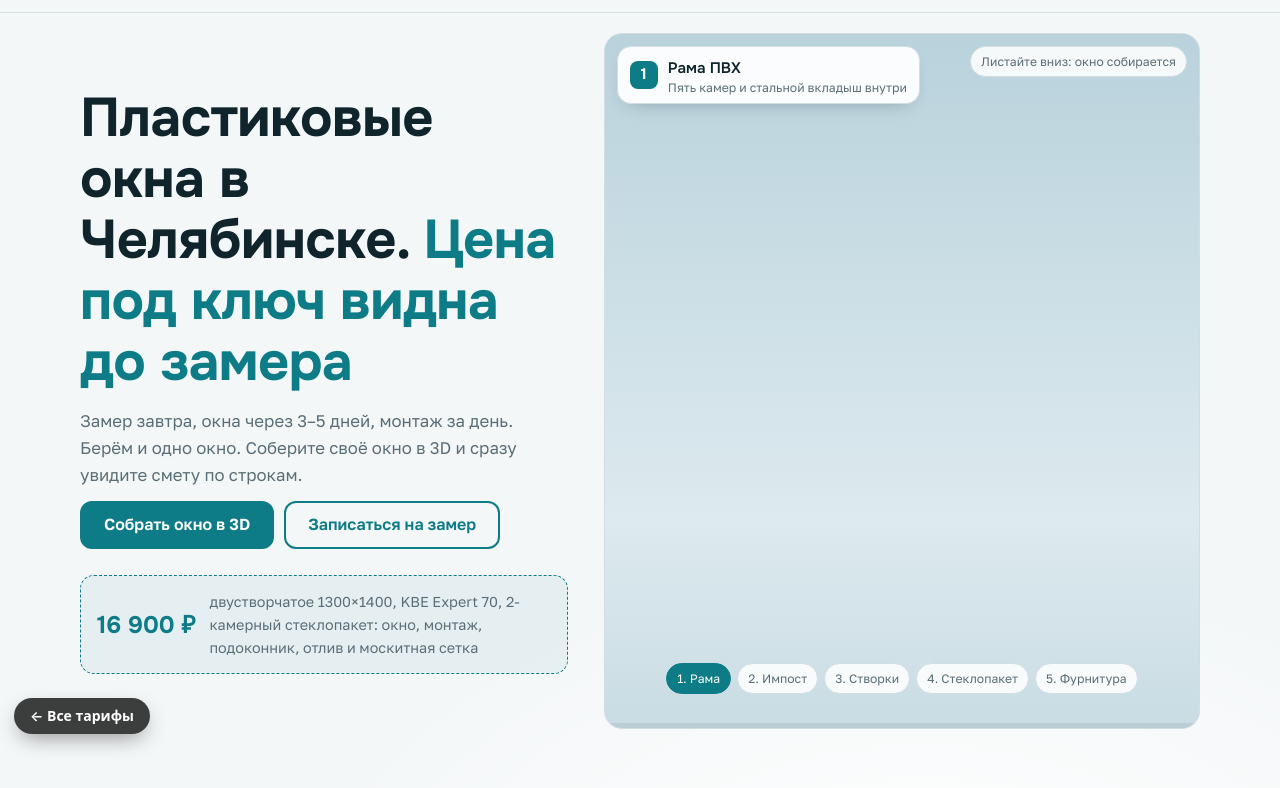
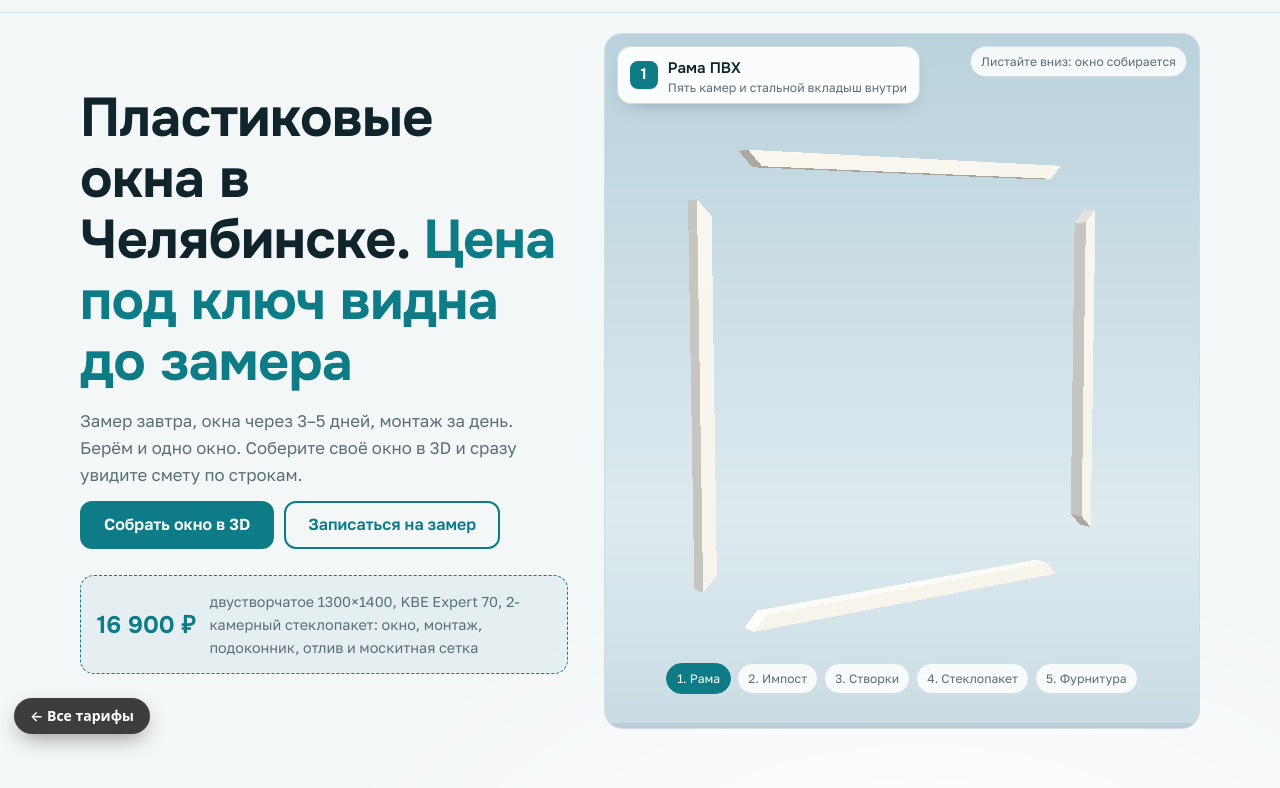
Before and after one commit to artemdobrovolskii1-bit/Okna-PVH, a plain HTML site: page 5-premium-plus/index.html in a window 1280 px wide. Shown: the part 52-840 px from the top of the page. Drawn offline with Linux system fonts and the light colour scheme.

Commit message:
Премиум+: рама видна на первом экране; адрес в README

```diff
--- a/5-premium-plus/index.html
+++ b/5-premium-plus/index.html
@@ -1076,7 +1076,7 @@ Viewer.prototype.updateCam=function(){
 };
 Viewer.prototype.heroApply=function(){
  var P=this.P,p=this.prog,M=this.M,i;if(!P)return;
- var e=ease(seg(p,0,.2));P.frame.forEach(function(m){var f=m.userData.from;m.position.set(f.x*(1-e),f.y*(1-e),f.z*(1-e))});
+ var e=.88+.12*ease(seg(p,0,.2));P.frame.forEach(function(m){var f=m.userData.from;m.position.set(f.x*(1-e),f.y*(1-e),f.z*(1-e))});
  var e2=ease(seg(p,.2,.34));P.imp.forEach(function(m){m.scale.y=Math.max(.001,e2);m.visible=e2>.01});
  P.parts.forEach(function(r,k){var e3=ease(seg(p,.34+k*.04,.52+k*.05));r.position.z=1.3*(1-e3);r.visible=e3>.01;r.scale.setScalar(.82+.18*e3)});
  var e4=ease(seg(p,.58,.76));P.glass.forEach(function(g){g.visible=e4>.01;g.scale.set(1,Math.max(.01,e4),1)});
```
Also changed, not shown: 1 other file.
